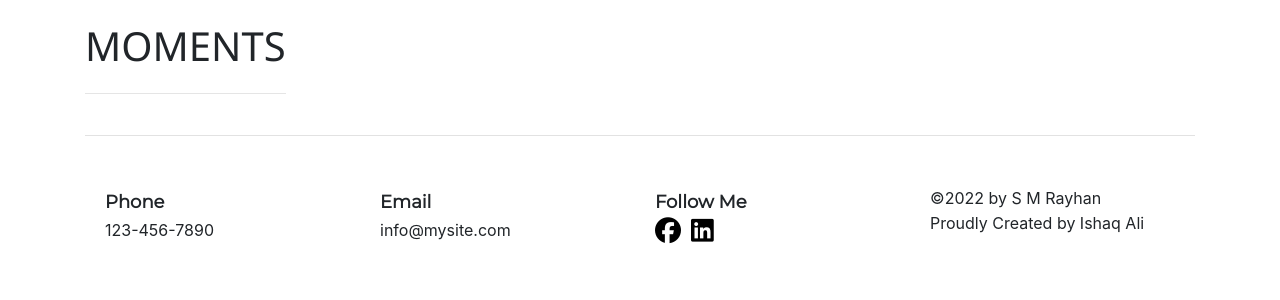
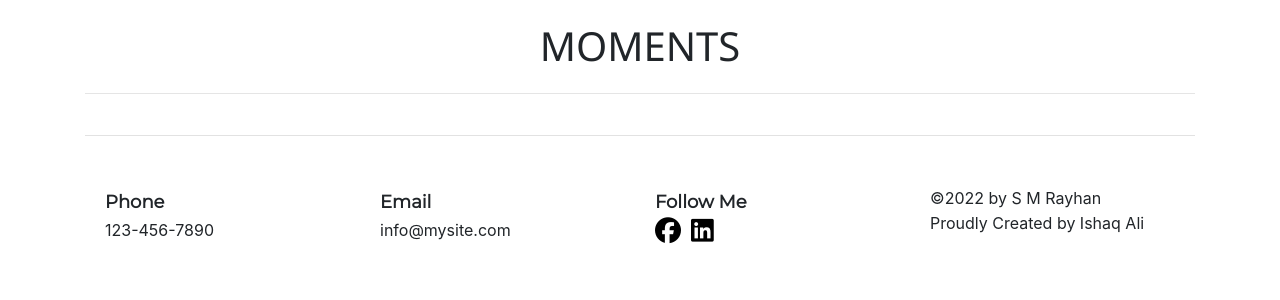
Before and after one commit to IshaqNiloy/sm_rayhan_website, a Django app: template moments/templates/moments/moments.html in a window 1280 px wide. Shown: the part 87-387 px from the top of the page. Run offline with Django 3.2, Linux system fonts and the light colour scheme; the template is opened without the code that fills it, so the values that code supplies are empty; parts of the project's set-up code (start-up, migrations or seed data) failed here and were passed over; some libraries are stand-ins or nearby versions; some web fonts are replaced.

Commit message:
fixed class main width issue

```diff
--- a/home/static/home/css/moments.css
+++ b/home/static/home/css/moments.css
@@ -39,6 +39,10 @@ nav {
     display: flex;
     opacity: 1;
     transition: all 1s ease-in-out;
+}
+
+.main {
+    width: 100%;
 }
 
 /*.container-loaded {*/
--- a/home/static/home/css/thoughts.css
+++ b/home/static/home/css/thoughts.css
@@ -44,6 +44,10 @@ nav {
 /*.container-loaded {*/
 /*    opacity: 1;*/
 /*}*/
+
+.main {
+    width: 100%;
+}
 
 h1 {
     font-size: 40px;
```
